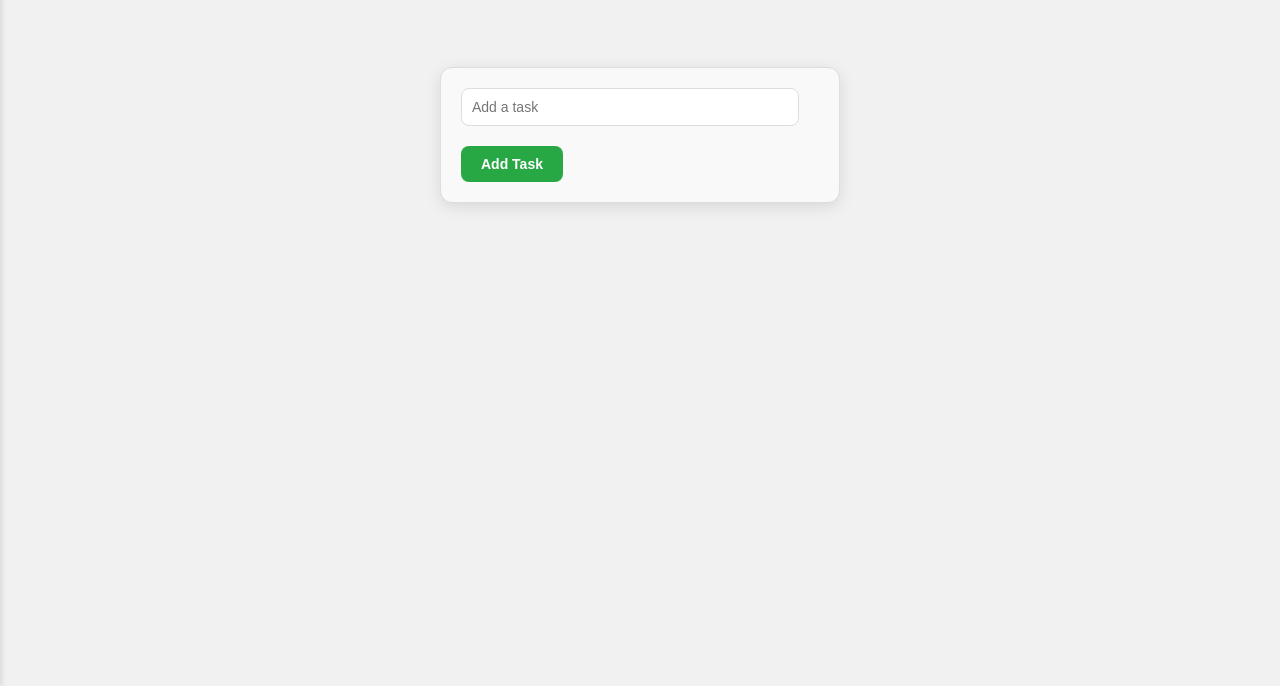
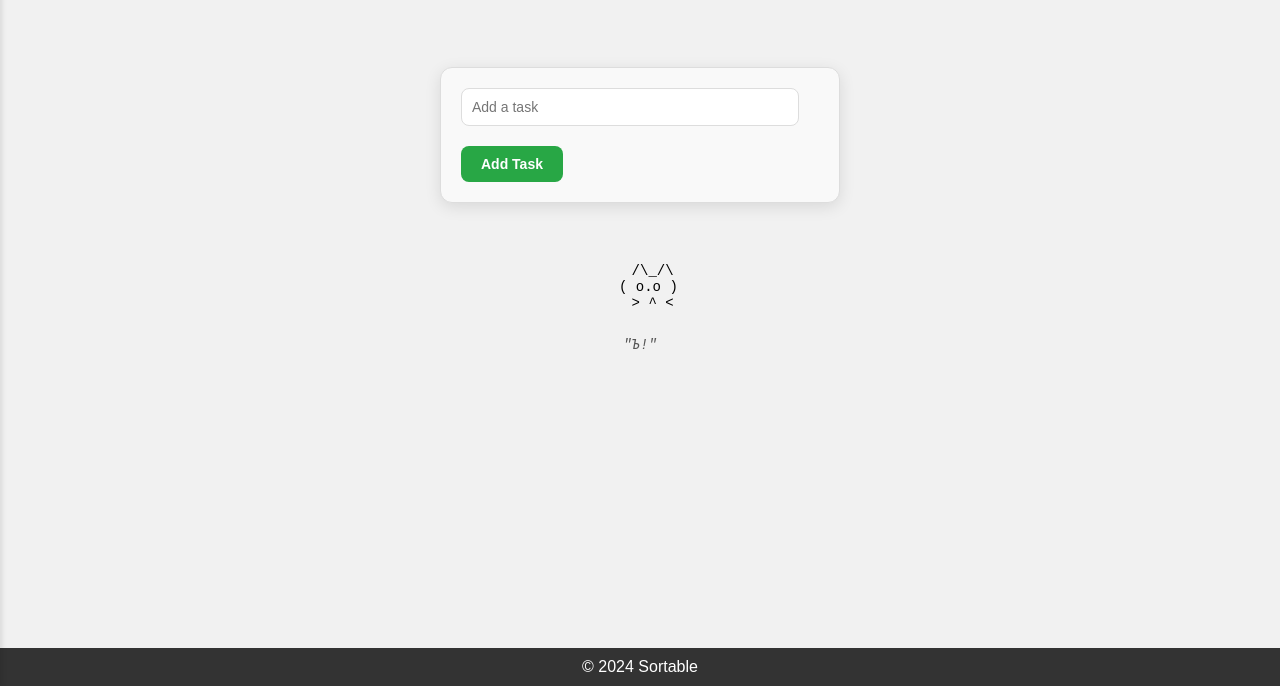
Before and after one commit to DmitryVasilkovW/Sortable-To-Do-List-Web, a plain HTML site: page index.html in a window 1280 px wide. Shown: the part 114-800 px from the top of the page. Drawn offline with Linux system fonts and the light colour scheme.

Commit message:
feat: added a picture and a caption under the site

```diff
--- a/index.html
+++ b/index.html
@@ -25,7 +25,8 @@
 <div class="wrapper">
     <nav id="sidebar" class="sidebar">
         <h2>Tag customization</h2>
-        <label for="new-tag-input"></label><input type="text" id="new-tag-input" placeholder="Enter a new tag" class="tag-input">
+        <label for="new-tag-input"></label><input type="text" id="new-tag-input" placeholder="Enter a new tag"
+                                                  class="tag-input">
         <button onclick="addTag()" class="add-tag-btn">Add a tag</button>
         <ul id="tag-list" class="tag-list"></ul>
     </nav>
@@ -42,6 +43,21 @@
         </div>
 
         <div class="todo-lists" id="todo-lists"></div>
+
+        <aside class="ascii-art">
+    <pre>
+   /\_/\
+  ( o.o )
+   > ^ <
+    </pre>
+            <blockquote>
+                "Ъ!"
+            </blockquote>
+        </aside>
+
+        <footer class="footer">
+            <p>&copy; 2024 Sortable</p>
+        </footer>
     </div>
 </div>
 </body>
--- a/src/style/home.css
+++ b/src/style/home.css
@@ -155,3 +155,25 @@ body {
     color: #666;
     margin-top: 5px;
 }
+
+.footer {
+    background-color: #333;
+    color: #fff;
+    text-align: center;
+    padding: 10px 0;
+    position: fixed;
+    bottom: 0;
+    width: 100%;
+}
+
+.ascii-art {
+    font-family: monospace;
+    font-size: 14px;
+    text-align: center;
+    margin: 20px 0;
+}
+blockquote {
+    font-style: italic;
+    margin-top: 10px;
+    color: #555;
+}
```
